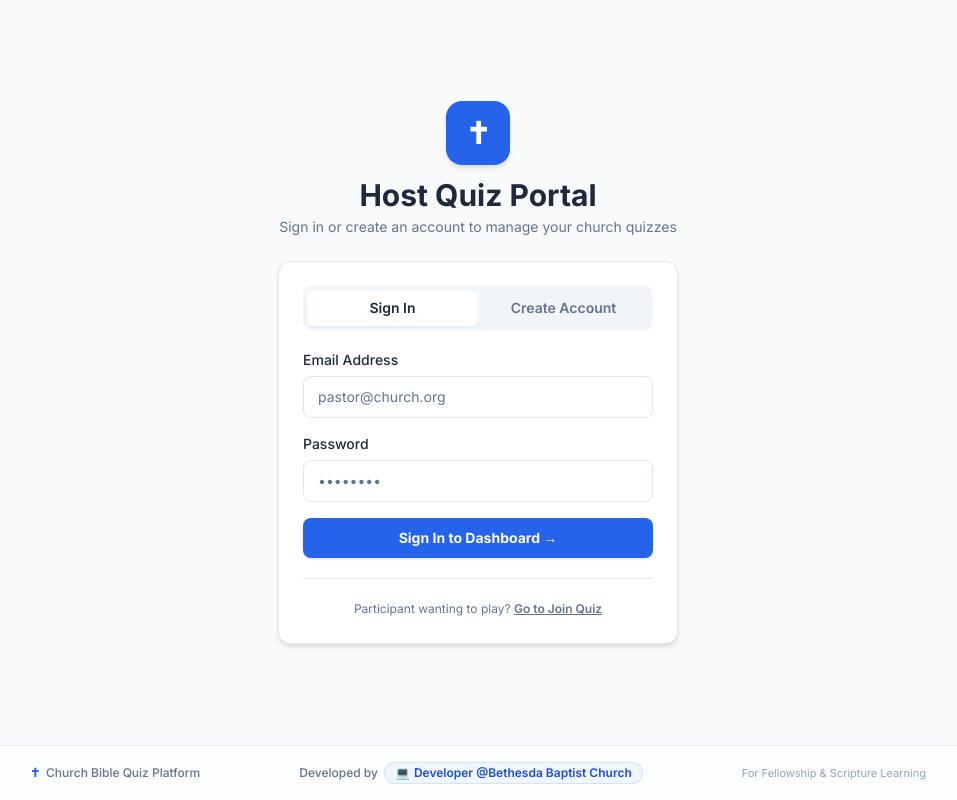
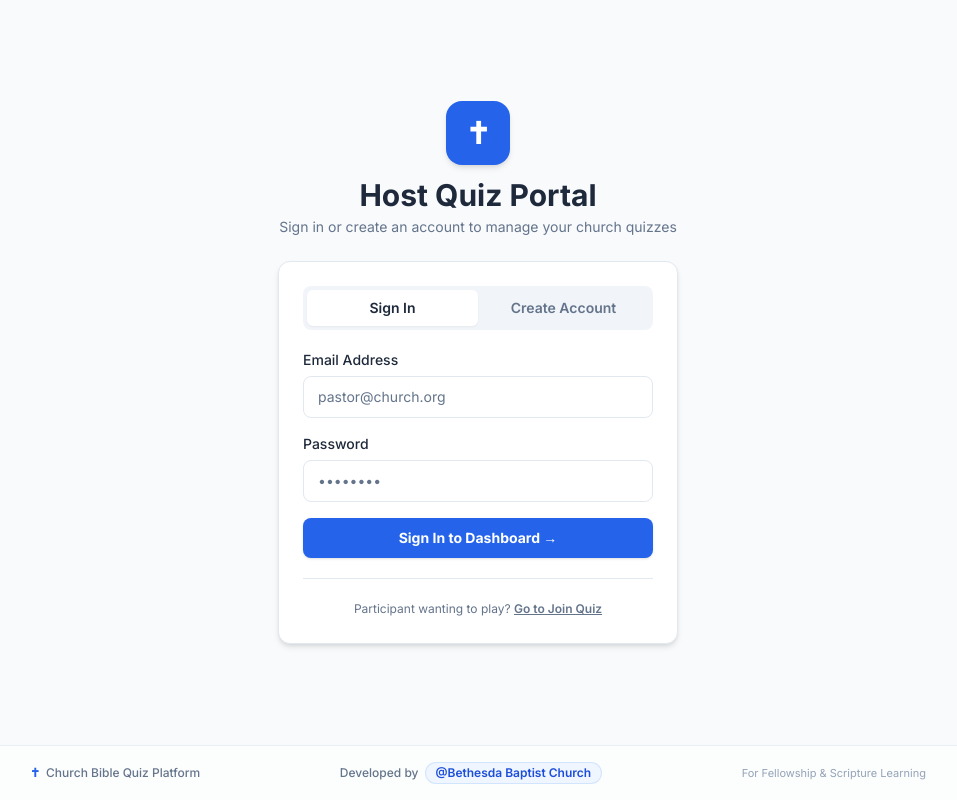
Before and after one commit to Vincyyy07/BIBLE-QUIZ-APP, a React (Vite) app in the folder client/: page /host in a window 1280 px wide. Shown: the whole page, without its empty margins (162-1119 px from the left). Built offline with nearby package versions, Linux system fonts and the light colour scheme; no server answers.

Commit message:
UI changes

```diff
--- a/client/src/components/common/Footer.jsx
+++ b/client/src/components/common/Footer.jsx
@@ -12,8 +12,7 @@ const Footer = ({ className = '' }) => {
         <div className="flex items-center gap-1.5 flex-wrap justify-center font-medium">
           <span>Developed by</span>
           <span className="inline-flex items-center gap-1 px-2.5 py-0.5 rounded-full bg-primary-50 text-primary-700 border border-primary-200/60 font-semibold shadow-2xs">
-            <span>💻</span>
-            <span>Developer @Bethesda Baptist Church</span>
+            <span>@Bethesda Baptist Church</span>
           </span>
         </div>
 
```
